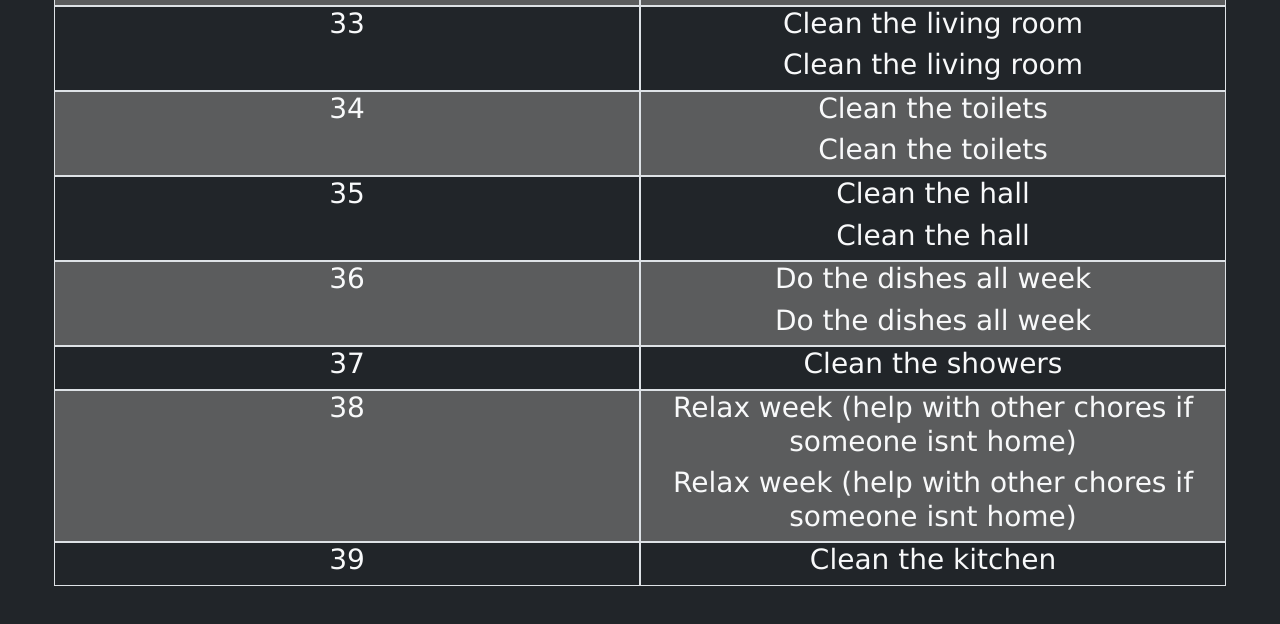
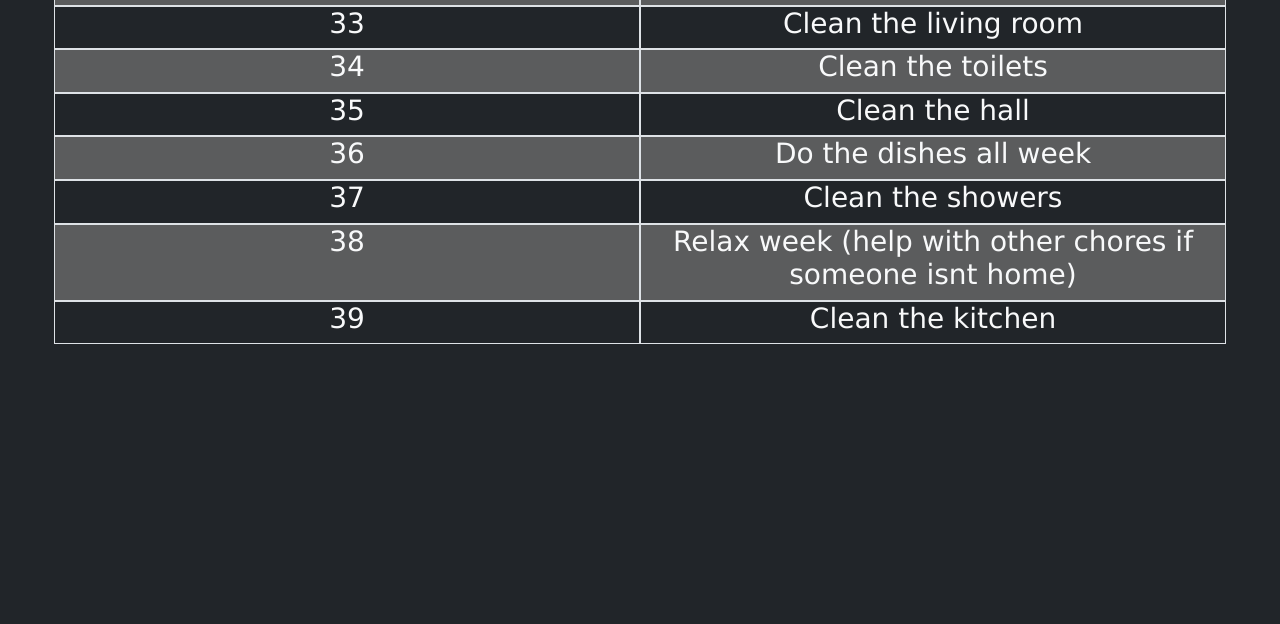
Before and after one commit to eivindIsMyName/Kollektiv-side, a plain HTML site: page index.html in a window 1280 px wide. Shown: the part 202-826 px from the top of the page. After the commit the page ends 800 px from the top, so only its background shows below. Drawn offline with nearby package versions, Linux system fonts and the light colour scheme.

Commit message:
fixed a weird doubling thing

```diff
--- a/index.html
+++ b/index.html
@@ -35,7 +35,6 @@
 </div>
 <div class="col bg-dark text-center text-light border">
 <h3 id="7">Clean the living room</h3>
-<h3 id="7">Clean the living room</h3>
 </div>
 </div>
 <div class="row px-1">
@@ -43,7 +42,6 @@
 <h3>34</h3>
 </div>
 <div class="col lighter-background text-center text-light border">
-<h3 id="6">Clean the toilets</h3>
 <h3 id="6">Clean the toilets</h3>
 </div>
 </div>
@@ -53,7 +51,6 @@
 </div>
 <div class="col bg-dark text-center text-light border">
 <h3 id="5">Clean the hall</h3>
-<h3 id="5">Clean the hall</h3>
 </div>
 </div>
 <div class="row px-1">
@@ -61,7 +58,6 @@
 <h3>36</h3>
 </div>
 <div class="col lighter-background text-center text-light border">
-<h3 id="4">Do the dishes all week</h3>
 <h3 id="4">Do the dishes all week</h3>
 </div>
 </div>
@@ -79,7 +75,6 @@
 </div>
 <div class="col lighter-background text-center text-light border">
 <h3 id="2">Relax week (help with other chores if someone isnt home)</h3>
-<h3 id="2">Relax week (help with other chores if someone isnt home)</h3>
 </div>
 </div>
 <div class="row px-1">
```
